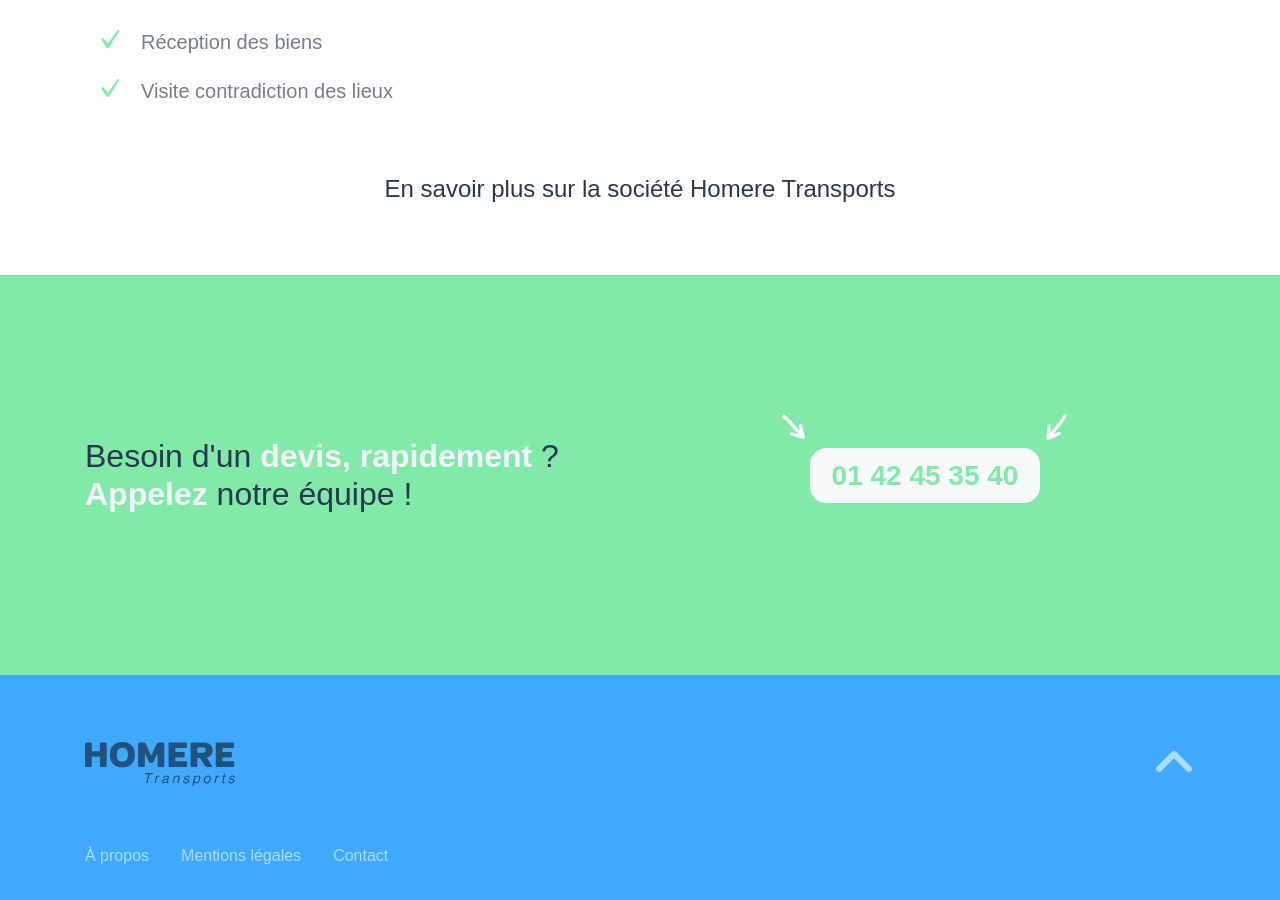
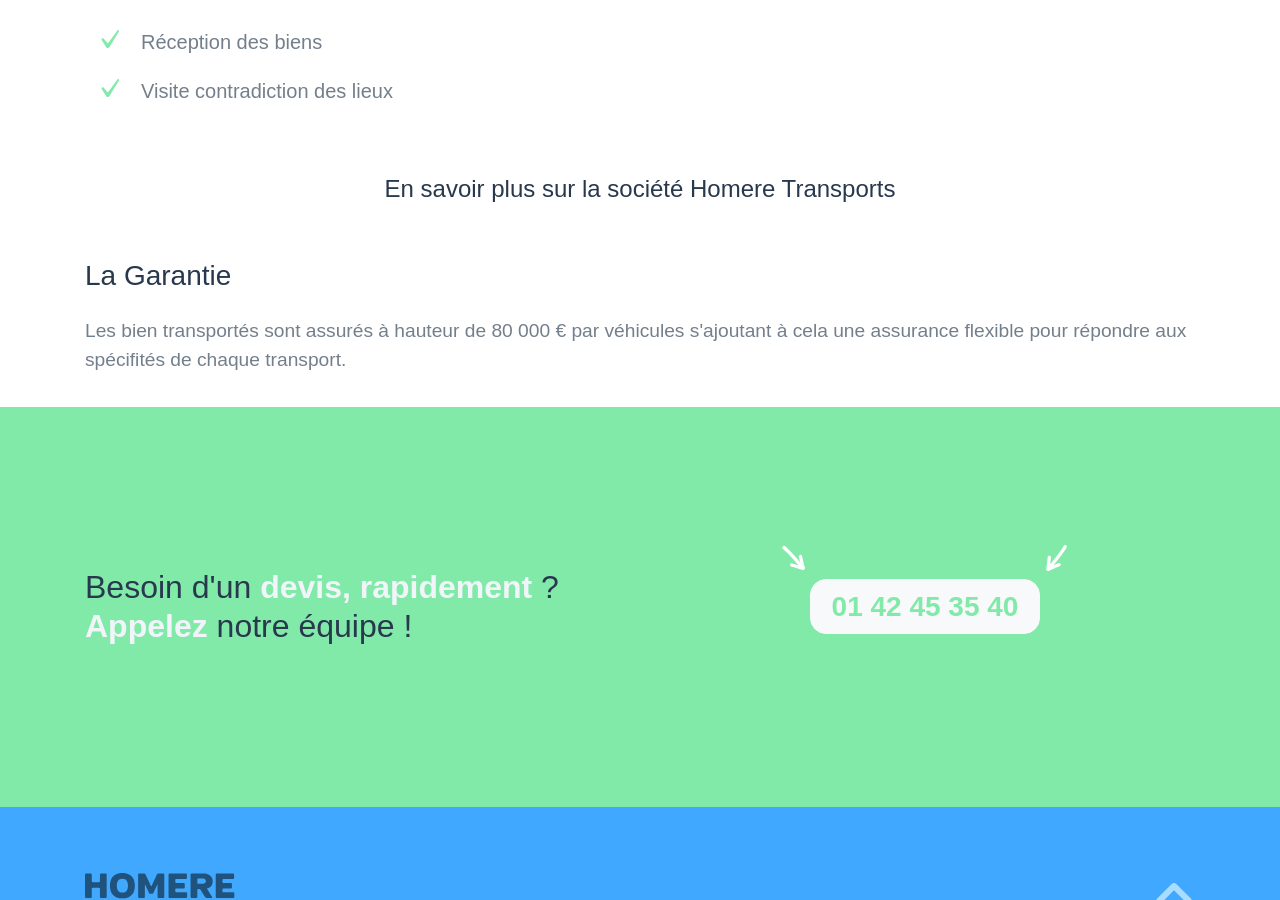
Before and after one commit to benjg19/homere, a Jekyll site: the page built from demanagement-particulier.html, in a window 1280 px wide and 900 px high, scrolled down 2171 px. Built offline with Jekyll 4.4.1, drawn with Linux system fonts in a browser that asks for light colours; nearby versions of some CDN libraries.

Commit message:
change text

```diff
--- a/demanagement-particulier.html
+++ b/demanagement-particulier.html
@@ -69,6 +69,8 @@ déménagement de votre intérieur, avec le plus <span class="font1">grand soin
   <li class="color1 font-weight-normal h5 pt-3">Visite contradiction des lieux</li>
 </ul>
 <a class="h4 py-5 mt-4 text-center d-block" href="{{site.baseurl}}/a-propos">En savoir plus sur la société Homere Transports</a>
+<h3>La Garantie</h3>
+<p class="color1 p2 pt-3">Les bien transportés sont assurés à hauteur de 80 000 € par véhicules s'ajoutant à cela une assurance flexible pour répondre aux spécifités de chaque transport.</p>
 </div></div>
 
       </article>
```
